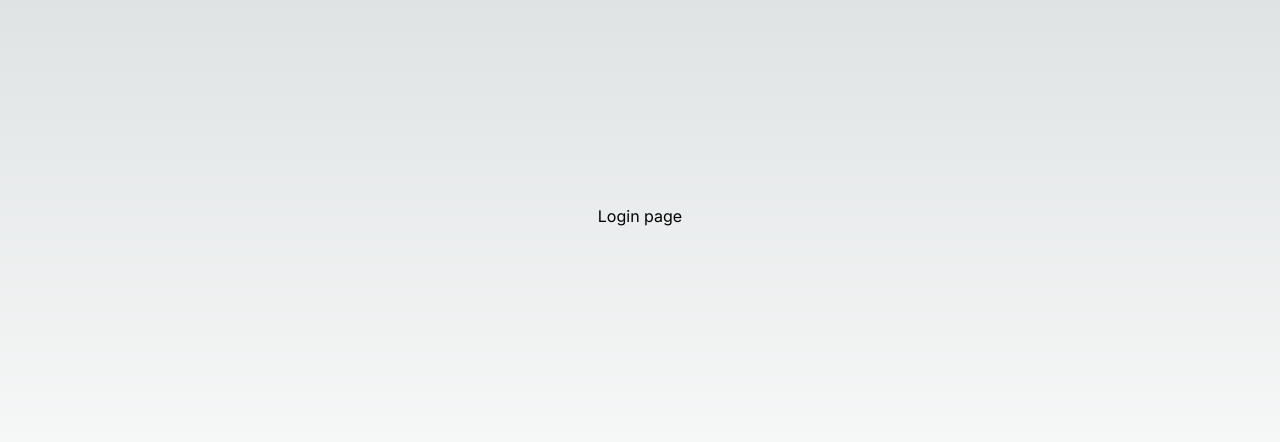
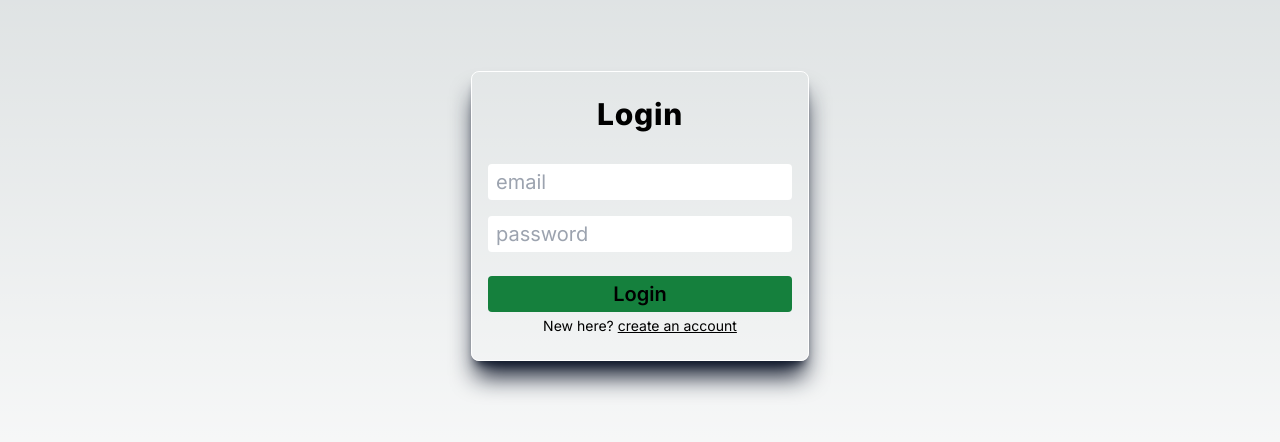
Before and after one commit to mudit023/next-auth, a Next.js app: page /login in a window 1280 px wide. Shown: the part 184-626 px from the top of the page. Built offline with nearby package versions, Linux system fonts and the light colour scheme.

Commit message:
added login page

```diff
--- a/src/app/login/page.tsx
+++ b/src/app/login/page.tsx
@@ -1,5 +1,82 @@
+"use client";
+
+import React, { useEffect, useState } from "react";
+import Link from "next/link";
+import { useRouter } from "next/navigation";
+import axios from "axios";
+import { text } from "stream/consumers";
+
 function Login() {
-  return <div>Login page</div>;
+  const [user, setUser] = useState({
+    email: "",
+    password: "",
+  });
+  const [validPassword, setValidPassword] = useState({
+    valid: false,
+    active: false,
+  });
+  const VALID_PASSWORD =
+    "A valid password must contain 8 alphanumeric characters with atleast 1 number(0-9) & alphabet(a-z).";
+  useEffect(() => {
+    const password = user.password;
+    const passwordRegex = /^(?=.*[a-zA-Z])(?=.*[0-9]).{8,}$/;
+    if (password.trim().length >= 8 && passwordRegex.test(password)) {
+      setValidPassword({ valid: true, active: true });
+    } else {
+      setValidPassword({ ...validPassword, valid: false });
+    }
+  }, [user.password]);
+
+  function focusHandler() {
+    setValidPassword({ ...validPassword, active: true });
+  }
+
+  const onSignup = async () => {};
+  return (
+    <div className="flex flex-col justify-center items-center text-xl border border-solid border-white rounded-lg py-6 px-4 shadow-xl shadow-slate-900">
+      <h1 className="font-extrabold text-3xl tracking-wide">Login</h1>
+      <form className="flex flex-col justify-center items-center gap-4 mt-8">
+        <input
+          type="email"
+          value={user.email}
+          onChange={(e) => setUser({ ...user, email: e.target.value })}
+          placeholder="email"
+          className="py-1 px-2 border-none outline-none rounded text-black"
+        />
+        <input
+          type="password"
+          value={user.password}
+          onChange={(e) => setUser({ ...user, password: e.target.value })}
+          onBlur={focusHandler}
+          placeholder="password"
+          className={`py-1 px-2 outline-none rounded text-black ${
+            !validPassword.valid && validPassword.active
+              ? "border-[2px] border-solid border-red-600"
+              : "border-none"
+          }`}
+        />
+        {!validPassword.valid && validPassword.active ? (
+          <p className="text-red-700 text-[10px] leading-3 font-light max-w-[300px] text-center">
+            {VALID_PASSWORD}
+          </p>
+        ) : (
+          <></>
+        )}
+        <button
+          type="submit"
+          className="w-full bg-green-700 font-semibold rounded mt-2 py-1 px-2"
+        >
+          Login
+        </button>
+      </form>
+      <p className="text-sm mt-1">
+        New here?{" "}
+        <Link href={"/signup"} className="text-sm underline">
+          create an account
+        </Link>
+      </p>
+    </div>
+  );
 }
 
 export default Login;
--- a/src/app/signup/page.tsx
+++ b/src/app/signup/page.tsx
@@ -23,7 +23,6 @@ function Signup() {
     const passwordRegex = /^(?=.*[a-zA-Z])(?=.*[0-9]).{8,}$/;
     if (password.trim().length >= 8 && passwordRegex.test(password)) {
       setValidPassword({ valid: true, active: true });
-      // setUser({ ...user, password: password });
     } else {
       setValidPassword({ ...validPassword, valid: false });
     }
@@ -73,11 +72,17 @@ function Signup() {
         )}
         <button
           type="submit"
-          className="w-full bg-green-700 font-semibold rounded"
+          className="w-full bg-green-700 font-semibold rounded mt-2 py-1 px-2"
         >
           Signup
         </button>
       </form>
+      <p className="text-sm mt-1">
+        Already have an account?{" "}
+        <Link href={"/login"} className="text-sm underline">
+          login here
+        </Link>
+      </p>
     </div>
   );
 }
```
